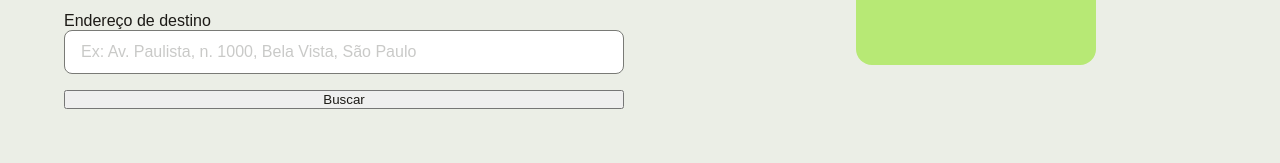
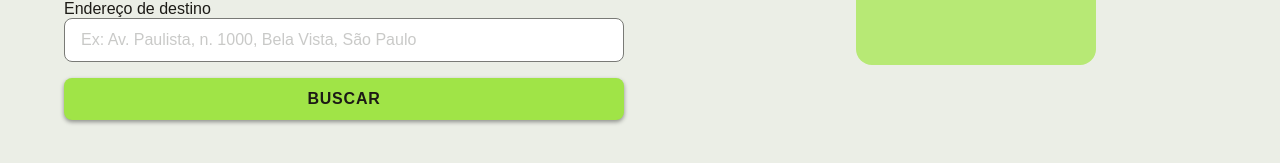
Before and after one commit to jfzini/taxi_app, a React (Vite) app in the folder frontend/: page / in a window 1280 px wide. Shown: the part 581-744 px from the top of the page. Built offline with nearby package versions, Linux system fonts and the light colour scheme; a web font is replaced by a local one.

Commit message:
feat: button

```diff
--- /dev/null
+++ b/frontend/src/components/Button/index.scss
@@ -0,0 +1,37 @@
+.button {
+  border: none;
+  box-shadow: 0 2px 4px rgba(0, 0, 0, 0.4);
+  padding: 12px;
+  border-radius: 8px;
+  font-size: 1rem;
+  text-transform: uppercase;
+  font-weight: 700;
+  letter-spacing: 0.8px;
+  cursor: pointer;
+  transition: box-shadow 0.2s;
+
+  &:hover {
+    box-shadow: 0 2px 4px rgba(0, 0, 0, 0.6);
+  }
+
+  &:active {
+    box-shadow: 0 0 4px rgba(0, 0, 0, 0.8) inset;
+  }
+}
+
+.button--contained {
+  &--success {
+    background-color: var(--success);
+    color: var(--text-primary);
+  }
+
+  &--regular {
+    background-color: var(--regular-dark);
+    color: var(--text-primary);
+  }
+
+  &--warning {
+    background-color: var(--warning);
+    color: var(--text-primary);
+  }
+}
--- /dev/null
+++ b/frontend/src/components/Button/index.tsx
@@ -0,0 +1,26 @@
+// Styles
+import './index.scss';
+
+type ButtonProps = {
+  type?: 'button' | 'submit' | 'reset';
+  onClick?: () => void;
+  children?: React.ReactNode;
+  layout?: 'contained' | 'outlined';
+  colorScheme?: 'success' | 'warning' | 'regular';
+};
+
+function Button({
+  type = 'button',
+  onClick,
+  children,
+  layout = 'contained',
+  colorScheme = 'regular',
+}: ButtonProps) {
+  return (
+    <button type={type} onClick={onClick} className={`button button--${layout}--${colorScheme}`}>
+      {children}
+    </button>
+  );
+}
+
+export default Button;
--- a/frontend/src/pages/Home/index.scss
+++ b/frontend/src/pages/Home/index.scss
@@ -56,7 +56,7 @@
     &::after {
       content: '';
       position: absolute;
-      background-color: #b7e975;
+      background-color: var(--regular-light);
       border-radius: 16px;
       top: 50%;
       left: 50%;
--- a/frontend/src/pages/Home/index.tsx
+++ b/frontend/src/pages/Home/index.tsx
@@ -1,6 +1,11 @@
 import { useState } from 'react';
 import { useForm, type UseFormRegister, type SubmitHandler } from 'react-hook-form';
+
+// Components
 import Input from '../../components/Input';
+import Button from '../../components/Button';
+
+// Services
 import { estimateRide } from '../../services/rides.service';
 
 // Assets
@@ -82,7 +87,7 @@ function Home() {
           {formFields.map((field) => (
             <Input key={field.label} {...field} />
           ))}
-          <button type="submit">Buscar</button>
+          <Button type="submit">Buscar</Button>
         </form>
       </section>
       <aside className="hero-section">
--- a/frontend/src/variables.scss
+++ b/frontend/src/variables.scss
@@ -1,7 +1,9 @@
 :root {
   --text-primary: #1C1A16;
   --text-secondary: #797a76;
-  --success: #28a745;
+  --regular-light: #b7e975;
+  --regular-dark: #a0e447;
+  --success: #2ec700;
   --info: #17a2b8;
   --warning: #ffc107;
   --danger: #dc3545;
```
